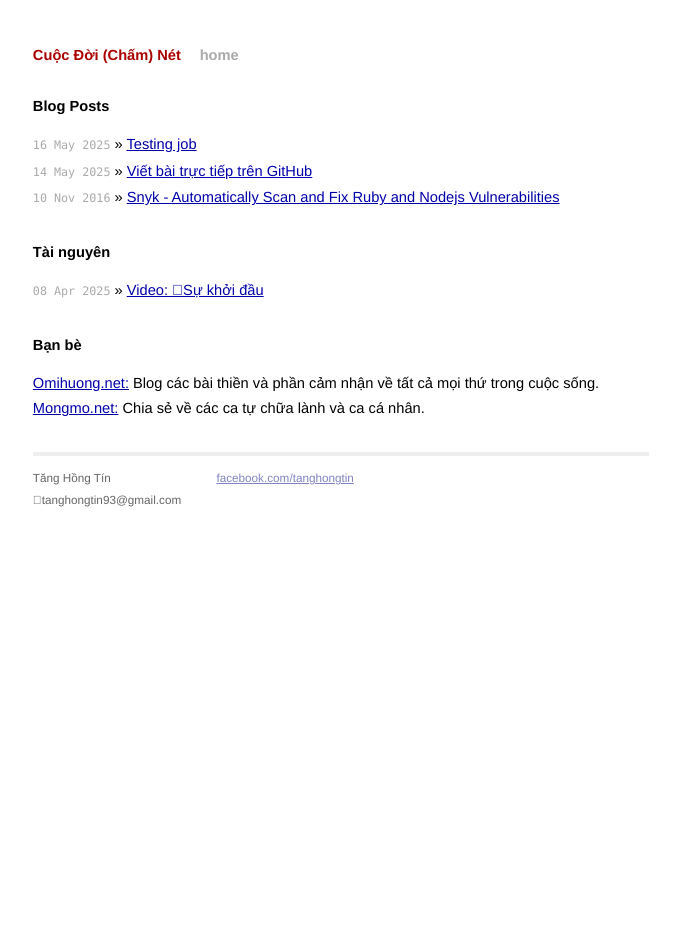
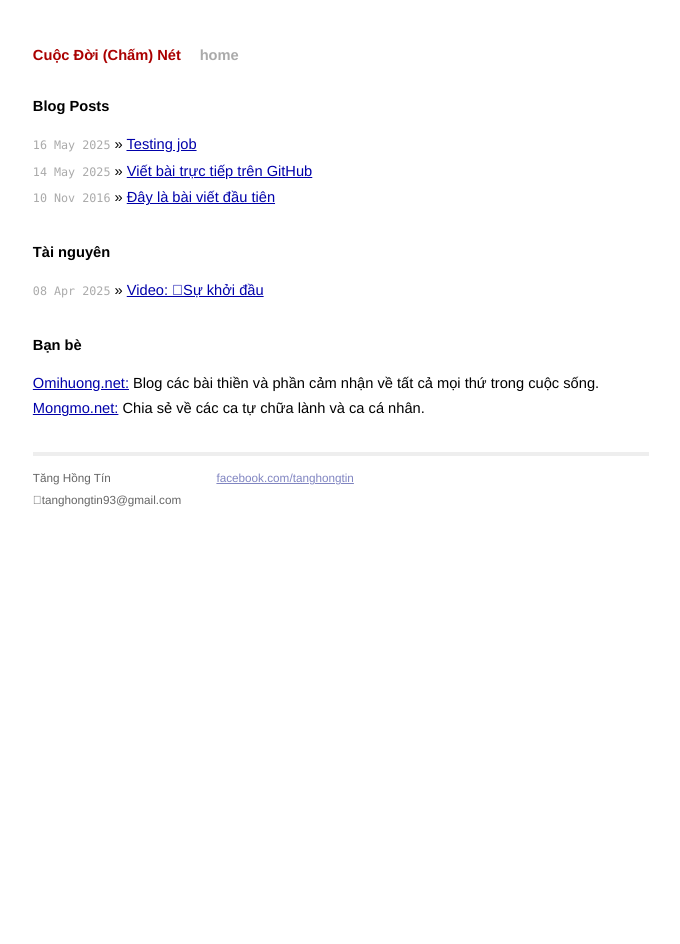
Before and after one commit to tanghongtin/cuocdoi, a Jekyll site: the page built from index.html, in a window 1280 px wide. Shown: the whole page, without its empty margins (299-979 px from the left). Built offline with Jekyll 4.4.1, drawn with Linux system fonts in a browser that asks for light colours; some of the changed lines change nothing that is shown.

Commit message:
Update 2016-11-10-snyk.md

```diff
--- a/_posts/2016-11-10-snyk.md
+++ b/_posts/2016-11-10-snyk.md
@@ -1,6 +1,6 @@
 ---
 layout: post
-title: Snyk - Automatically Scan and Fix Ruby and Nodejs Vulnerabilities
+title: Đây là bài viết đầu tiên
 ---
 
 {{ page.title }}
@@ -8,93 +8,4 @@
 
 <p class="meta">10 Nov 2016 - San Francisco</p>
 
-This is a story about a company called
-[Snyk](https://snyk.io/blog/welcome-ruby-users/) (pronounced "sneak"), their
-founder Guy Podjarny, my decision to become one of their advisors, and how they
-are going to help save you from malevolent agents trying to steal your digital
-stuff.
-
-If you're anything like me, you're simultaneously terrified and in awe of the
-increasing commonality of large corporate security breaches. Even big names like
-Ebay, Home Depot, Anthem, JP Morgan Chase, Target, LinkedIn, Dropbox, and Yahoo
-are falling victim to sophisticated attacks. If you spend even a few minutes
-looking into it, you'll be shocked at how frequently these breaches are
-happening now. The fine folks at Information is Beautiful have an excellent
-interactive visualization of the [World's Biggest Data
-Breaches](http://www.informationisbeautiful.net/visualizations/worlds-biggest-data-breaches-hacks/)
-over the last twelve years, in case you want to read all the gory details and
-never get a restful night of sleep ever again:
-
-</center><a href="http://www.informationisbeautiful.net/visualizations/worlds-biggest-data-breaches-hacks/">
-  <img src="/images/posts/2016-11-10/breaches.png">
-</a>center>
-
-I've used a fair number of emotionally charged words above that might be
-triggering your FUD detectors right about now. But be advised: it's not paranoia
-when they really are out to get you. If recent, extremely high profile (and
-subsequently weaponized) breaches like those of the Clinton Campaign and the DNC
-aren't enough to make you want to air gap your entire life, then I envy your
-steely-eyed mettle and implore you to teach me your meditation techniques.
-
-The fact is, security is hard. And it's getting harder every day. To win, you
-have to get it right every single time. To lose (and lose big), you only have to
-screw it up once.
-
-During my years at GitHub, I spent a lot of time assembling a dedicated security
-team, managing security audits and penetration tests, and working to establish a
-culture of security awareness amongst our development team. All of this is
-challenging and expensive, especially for a young company. Even worse, it's the
-kind of investment that's totally invisible when it's working, making it hard to
-sustain until that crucial and terrible moment you end up on the front page of
-Hacker News as the latest victim.
-
-A year ago I was contemplating this, especially the difficult proposition of
-having developers, furious at work on new features, constantly maintain
-awareness of security vulnerabilities they might be inadvertently weaving into
-the product. Web application developers are generally not security experts, and
-though I would love to live in a world where that wasn't true, it's just not a
-realistic expectation. Meanwhile, modern development means an increasing
-reliance on 3rd party code. Even a small Rails app will probably have 300 or
-more gem dependencies after a few months of development. It's even more in the
-nodejs world. This level of modularization and code reuse, driven by the
-explosion of high quality open source over the last decade, is amazing and I
-absolutely love it, but it comes at a security expense.
-
-Open source projects are not known for their excellent security records.
-Vulnerabilities like [Heartbleed](http://heartbleed.com/) and
-[Shellshock](https://blog.cloudflare.com/inside-shellshock/) painfully
-demonstrate the idea that "given enough eyeballs, all bugs are shallow" is
-completely false. In fact, due to a flaw in YAML, Rails had a [pretty extreme
-remote code execution
-vulnerability](http://blog.codeclimate.com/blog/2013/01/10/rails-remote-code-execution-vulnerability-explained/)
-for years. If you were running any version of Rails prior to the fix, you were
-vulnerable. This stuff is real, and as responsible developers, we need to be
-more proactive about it.
-
-Luckily, at the time I was pondering these matters, I ran into Guy Podjarny. As
-a former cofounder of Blaze.io and then CTO of Web Experience at Akamai (which
-acquired Blaze.io), Guy intimately understands the impact of security on today's
-web developers. He was working on an automated tool to scan and fix security
-vulnerabilities in 3rd party dependencies. I was intrigued. They already had a
-way to scan nodejs projects and look for known security vulnerabilities in the
-dependency tree and automatically upgrade or patch affected libraries. I thought
-this was pretty cool, but it was his vision for what automated security tooling
-could be that sold me on him and his company. I can't talk much about that
-now, but just know that what Snyk is today is just the tip of what will
-become an intelligent and proactive bodyguard for your entire codebase.
-
-A few months ago, Snyk released GitHub integration to make it fantastically
-simple to hook up your repos to Snyk and, my favorite feature: the ability to
-monitor your repo for future vulnerabilities and then **automatically submit a
-pull request** with the suggested package upgrade or hotfix patch (nodejs only for
-now).
-
-Today, [Snyk announced support for
-Ruby](https://snyk.io/blog/welcome-ruby-users/). Take a look at that blog post,
-it does an awesome job of explaining how simple it is to set up and what the
-generated pull requests look like. It's totally free for open source projects,
-and extremely cheap insurance for your important projects.
-
-Make no mistake, 3rd party code is a clear and present danger to your business.
-If you don't know if you're vulnerable, then you must assume that you are and
-take steps to protect yourself. Snyk makes it easy.
+Cũng có thể là thứ 2
```
